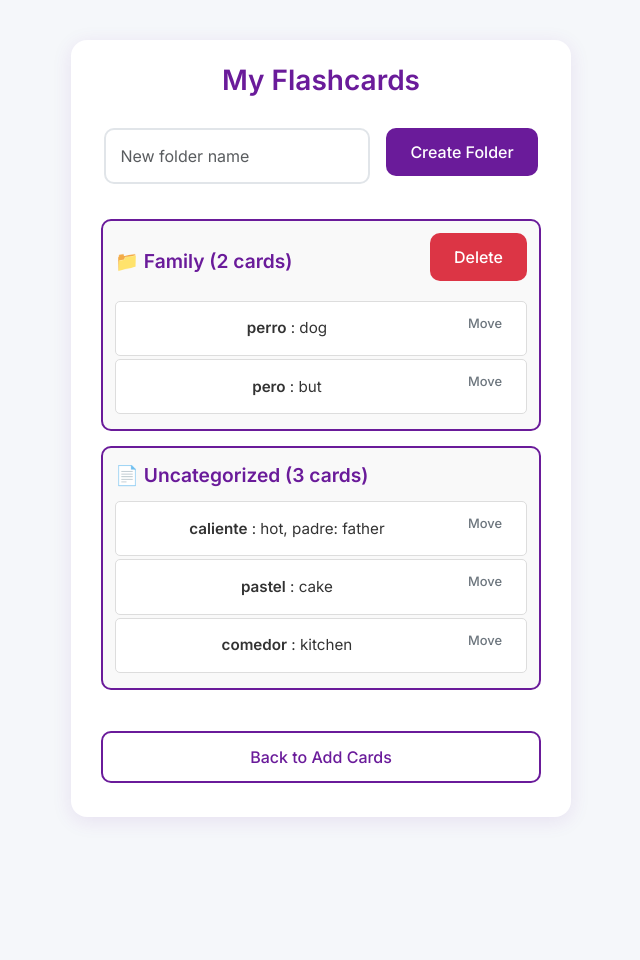
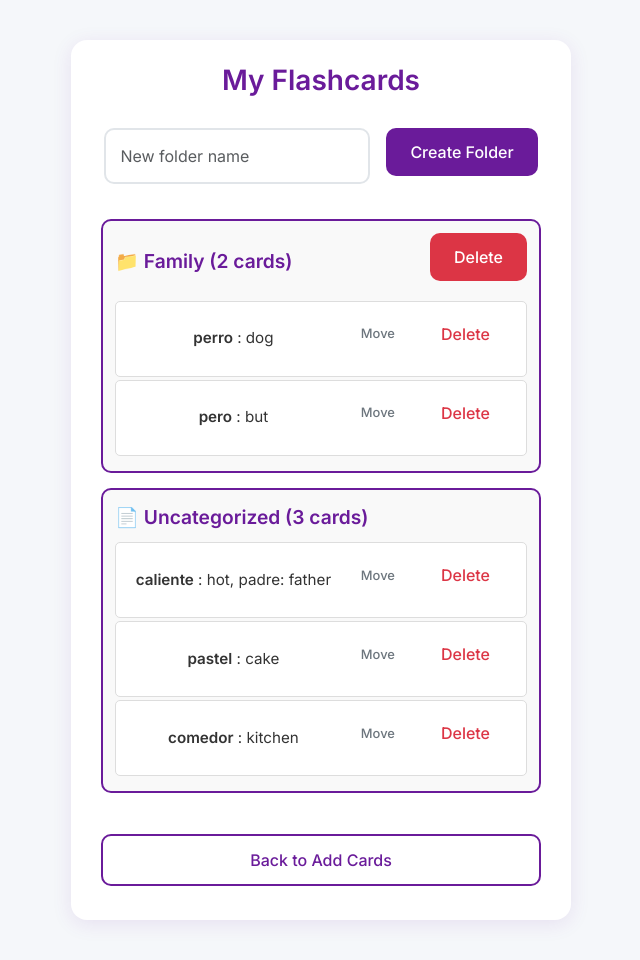
Before and after one commit to senakathy/FlashcardApp, a Flask app: page /my-flashcards in a window 1280 px wide. Shown: the whole page, without its empty margins (319-959 px from the left). Before the commit the page ends 820 px from the top, so only its background shows below. Run offline with Flask 3, Linux system fonts and the light colour scheme.

Commit message:
Add a way to delete individual flashcards from folders
Implement a new route `/delete-flashcard` in `main.py` and add delete buttons to `templates/my-flashcards.html` for individual flashcard removal.

Replit-Commit-Author: Agent
Replit-Commit-Session-Id: 113bc2d9-a300-48e6-b037-9d6611f57268
Replit-Commit-Checkpoint-Type: full_checkpoint
Replit-Commit-Screenshot-Url: https://storage.googleapis.com/screenshot-production-us-central1/344f60af-72fa-46d7-afe4-e6e8d1e00bbd/113bc2d9-a300-48e6-b037-9d6611f57268/33E3EsZ

```diff
--- a/main.py
+++ b/main.py
@@ -128,6 +128,27 @@ def move_flashcard():
     save_data(data)
     return redirect(url_for('my_flashcards'))
 
+# Route to delete a flashcard
+@app.route('/delete-flashcard', methods=['POST'])
+def delete_flashcard():
+    data = load_data()
+    flashcard_index = int(request.form.get('flashcard_index', 0))
+    from_folder = request.form.get('from_folder', '')
+
+    # Remove the flashcard from its location
+    if from_folder == 'uncategorized':
+        if flashcard_index < len(data['uncategorized']):
+            data['uncategorized'].pop(flashcard_index)
+    else:
+        for folder in data['folders']:
+            if folder['id'] == from_folder:
+                if flashcard_index < len(folder['flashcards']):
+                    folder['flashcards'].pop(flashcard_index)
+                break
+
+    save_data(data)
+    return redirect(url_for('my_flashcards'))
+
 # Route to delete a folder
 @app.route('/delete-folder/<folder_id>', methods=['POST'])
 def delete_folder(folder_id):
--- a/templates/my-flashcards.html
+++ b/templates/my-flashcards.html
@@ -121,6 +121,11 @@
                         </div>
                         <div class="move-controls">
                             <button type="button" class="btn btn-sm btn-outline-secondary move-btn" onclick="toggleMoveSelector(this)">Move</button>
+                            <form method="POST" action="/delete-flashcard" style="display: inline; margin-left: 5px;">
+                                <input type="hidden" name="flashcard_index" value="{{ loop.index0 }}">
+                                <input type="hidden" name="from_folder" value="{{ folder.id }}">
+                                <button type="submit" class="btn btn-sm btn-outline-danger" onclick="return confirm('Delete this flashcard?')">Delete</button>
+                            </form>
                             <div class="folder-selector">
                                 <form method="POST" action="/move-flashcard">
                                     <input type="hidden" name="flashcard_index" value="{{ loop.index0 }}">
@@ -161,6 +166,11 @@
                     </div>
                     <div class="move-controls">
                         <button type="button" class="btn btn-sm btn-outline-secondary move-btn" onclick="toggleMoveSelector(this)">Move</button>
+                        <form method="POST" action="/delete-flashcard" style="display: inline; margin-left: 5px;">
+                            <input type="hidden" name="flashcard_index" value="{{ loop.index0 }}">
+                            <input type="hidden" name="from_folder" value="uncategorized">
+                            <button type="submit" class="btn btn-sm btn-outline-danger" onclick="return confirm('Delete this flashcard?')">Delete</button>
+                        </form>
                         <div class="folder-selector">
                             <form method="POST" action="/move-flashcard">
                                 <input type="hidden" name="flashcard_index" value="{{ loop.index0 }}">
```
